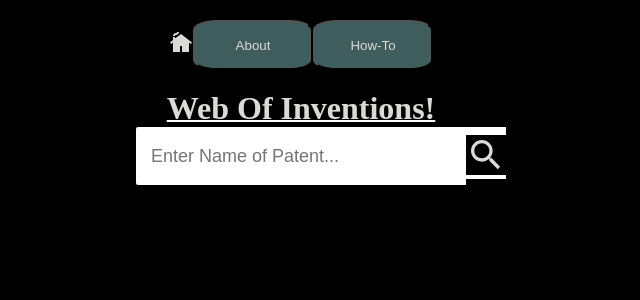
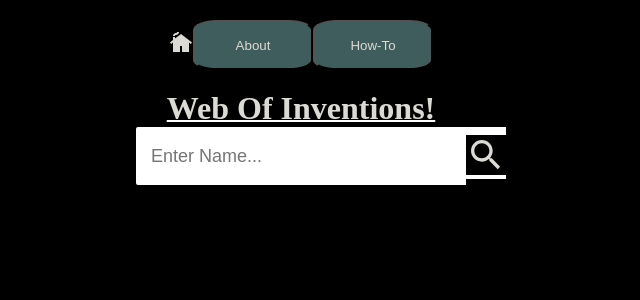
Before and after one commit to bd6981/invention, a React (Create React App) app: page / in a window 1280 px wide. Shown: the top 300 px of the page, without its empty margins (339-979 px from the left). Built offline with nearby package versions, Linux system fonts and the light colour scheme.

Commit message:
moring commit

```diff
--- a/package.json
+++ b/package.json
@@ -41,5 +41,8 @@
       "last 1 firefox version",
       "last 1 safari version"
     ]
+  },
+  "devDependencies": {
+    "prettier": "2.7.1"
   }
 }
--- a/src/Components/App/App.js
+++ b/src/Components/App/App.js
@@ -21,7 +21,7 @@ const App = () => {
         </nav>
         <main>
           <Routes>
-            <Route path='/' element={ <Home/> }/>
+            <Route path='/' element={ <Home/> } />
             <Route path='/about' element={ <About /> } />
             <Route path='/howTo' element={ <HowTo /> } />
           </Routes>
--- a/src/Components/Home/Home.js
+++ b/src/Components/Home/Home.js
@@ -2,7 +2,7 @@ import React from "react"
 import './Home.css';
 import SearchBar from "../SearchBar/SearchBar";
 
-import axios from "axios";
+
 
 const Home = () => {
 
@@ -15,7 +15,7 @@ const Home = () => {
             <p></p>
         </header>
         <main>
-            <SearchBar id='search' placeholder="Enter Name of Patent..." />
+            <SearchBar id='search' placeholder="Enter Name..."/>
         </main>
 
       </div>
--- a/src/Components/SearchBar/SearchBar.css
+++ b/src/Components/SearchBar/SearchBar.css
@@ -16,6 +16,7 @@
   height: 28px;
   width: 300px;
   justify-self: center;
+  color: black;
 }
 .searchIcon {
   /* height: 10px;
--- a/src/Components/SearchBar/SearchBar.js
+++ b/src/Components/SearchBar/SearchBar.js
@@ -1,4 +1,4 @@
-import React, { useState } from "react";
+import React, { useEffect, useState } from "react";
 import "./SearchBar.css";
 import SearchIcon from '@mui/icons-material/Search';
 import CloseIcon from '@mui/icons-material/Close';
@@ -8,28 +8,31 @@ function SearchBar({placeholder}) {//component and props
     const [filteredData, setFilteredData] = useState([]);
     const [wordEntered, setWordEntered] = useState("");
     const [data, setData] = useState([])
-const handleFilter =async (event) => {
+
+const handleChange =async (event) => {
+    event.preventDefault();
     setWordEntered(event.target.value)
 
-    const response = await axios.get(`https://api.api-ninjas.com/v1/historicalfigures?name=${wordEntered}`,{headers : {
-                'X-Api-Key': 'S9nkSNH9A1t44ENzAlN+iQ==d6uupQmOev54a7Rk'
-              }})
+    const response = await axios.get(`https://api.patentsview.org/patents/query?q={"_or":[{"inventor_last_name":["Whitney","Hopper"]},{"_text_any":{"patent_title":"COBOL cotton gin"}}]}`)
 
     setData(response.data)
-        console.log(data)
+        console.log(response.data)
 
-    const newFilter = data.filter((value) => {//my variable to filter iit will return the boolean below in return statement
+
+  //my variable to filter iit will return the boolean below in return statement
+    const newFilter = handleChange.filter((value) => {//my variable to filter iit will return the boolean below in return statement
         return value.setWordEntered.toLowerCase().includes(wordEntered.toLowerCase());
-    });//above lets the user type lowercase to get their search results
+});
+
 
             //change Title to name //
-        // if (wordEntered === ("")) {//this clears privous input in field for new search
-        //     setFilteredData([]);
-        // } else {
-        //     setFilteredData(newFilter);
+        if (wordEntered === ("")) {//this clears privous input in field for new search
+            setFilteredData([]);
+        } else {
+            setFilteredData(newFilter);
 
         };
-
+    }
         const clearInput = () => {//representing the value of my emply sting wordEntered("")
             setFilteredData([]);
             setWordEntered("");
@@ -38,35 +41,96 @@ const handleFilter =async (event) => {
             return (
             <div className="search">
                 <div className="searchInputs">
-            <input
-        type="text"
-        placeholder={placeholder}
-        value={wordEntered}
-        onChange={handleFilter}
+                <input type="text" placeholder={placeholder}value={wordEntered.data}onChange={handleChange}
                 />
                 <div className="searchIcon">
                  {filteredData.length === 0 ? (//shows searchIcon
                     <SearchIcon />
                     ) : (
-                <CloseIcon id="clearBtn" onClick={clearInput} />
+                    <CloseIcon id="clearBtn" onClick={clearInput}  />
                     )}
                 </div>
                 </div>
                 {filteredData.length != 0 && (//shows closeIcon once user starts typing
                     // Data\Set: this is my results and map by value and key/
                 <div className="dataResult">
-                {filteredData.slice(0, 15).map((value, key) => {//shows 15 options on dropdown
+                    {filteredData.map((value, key) => {//shows 15 options on dropdown -slice(0, 15)
                      return (//change title to name and get rid of link this is the display on search
-                 <a className="dataItem" href={value.data} target="_blank">
-                    <p>{value.ti} </p>
-
-                    </a>
+                     <a className="dataItem"  target="_blank">
+                        <p>{data.name} </p></a>
                      );
                  })}
                 </div>
              )}
             </div>
-        );
-        }
+          )}
+
 
     export default SearchBar;
+// function SearchBar() {
+//     const urlForApi = `https://api.patentsview.org/patents/query?q={"_or":[{"inventor_last_name":["Whitney","Hopper"]},{"_text_any":{"patent_title":"COBOL cotton gin"}}]}`
+
+//     const [queryData, setQueryData] = useState([])
+//     const [searchData, setSearchData] = useState('')
+//     const [wordEntered, setWordEntered] = useState("");
+//     // const [filteredData, setFilteredData] = useState([]);
+
+
+// // const handleFilter =async (event) => {
+
+
+// //     const response = await
+// //     axios.get(`https://api.patentsview.org/patents/query?q={"_or":[{"inventor_last_name":["Whitney","Hopper"]},{"_text_any":{"patent_title":"COBOL cotton gin"}}]}`)
+//     const getQueryData = () => {
+// //fetching Api
+//         searchData &&
+//         axios.get(urlForApi).then(response => setQueryData(response.data.searchData))
+//         .catch(error => alert('try again',))
+
+//     }
+//         useEffect(() => {getQueryData()},[searchData])
+
+//     const handleSubmit = () => {
+//         setSearchData(wordEntered)
+//         getQueryData()
+//     }
+
+
+//     //      const newWordEntered = data.filter((value) => {
+//     //     return value.setWordEntered.toLowerCase().includes(wordEntered.toLowerCase());
+//     //     if (wordEntered === ("")) {
+//     //         setQueryData([]);
+//     //     } else {
+//     //         setQueryData(newQuery);
+//     //     }})
+
+//     //     const clearInput = () => {//representing the value of my emply sting wordEntered("")
+//     //     setFilteredData([]);
+//     //     setWordEntered("");
+//     //     };
+//         return (
+//         <div className="search">
+//              <div className="searchInputs">
+//                  <input type="text"  value={setWordEntered} onChange={getQueryData}/>
+//             <div className="searchIcon">
+//                  {searchData.length === 0 ? (//shows searchIcon
+//                 <SearchIcon/>
+//                  ) : (
+//              <CloseIcon id="clearBtn"  />
+//                   )}
+//             </div>
+//             </div>
+//                {/* {queryData.length != 0 && (//shows closeIcon once user starts typing  */}
+// //             // Data\Set: this is my results and map by value and key/
+//             <div className="dataResult">
+//                 {/* {queryData.slice(0, 15).map((value, key) => {//shows 15 options on dropdown */}
+//                 {/* return (//change title to name and get rid of link this is the display on search */}
+//                     <a className="dataItem" target="_blank">
+//                         <p>{}</p></a>
+
+//         </div>
+
+//     </div>
+//         )}
+
+// export default SearchBar;
```
Also changed, not shown: 1 other file (tests, documents, lock files or other folders). Lines whose indentation alone changed are shown as unchanged.
